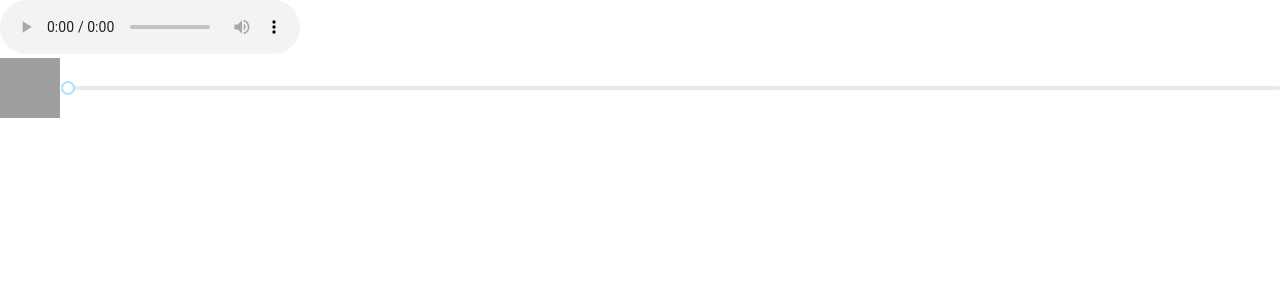
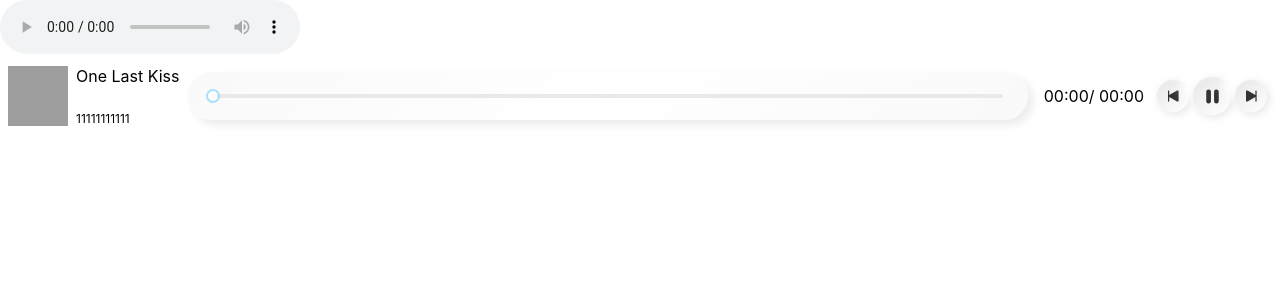
Before and after one commit to tohsaka888/tohsaka888-music-player, a React (Create React App) app: page / in a window 1280 px wide. Shown: the top 300 px of the page. Built offline with nearby package versions, Linux system fonts and the light colour scheme; grey boxes are pictures that could not be loaded.

Commit message:
feat: version1.0

```diff
--- a/package.json
+++ b/package.json
@@ -11,9 +11,11 @@
     "@types/react": "^17.0.20",
     "@types/react-dom": "^17.0.9",
     "@types/styled-components": "^5.1.24",
+    "moment": "^2.29.1",
     "rc-slider": "^10.0.0-alpha.5",
     "react": "^17.0.2",
     "react-dom": "^17.0.2",
+    "react-icons": "^4.3.1",
     "react-scripts": "5.0.0",
     "styled-components": "^5.3.3",
     "typescript": "^4.4.2",
--- a/src/App.tsx
+++ b/src/App.tsx
@@ -6,7 +6,7 @@ import PlayerContext, { PlayerDispatchContext } from "./Context/PlayerContext";
 import MusicPlayer from "./MusicPlayer";
 
 const defaultSrc =
-  "http://m701.music.126.net/20220322210851/94fdca391ce74fdd527ba2e50bde68a6/jdymusic/obj/wo3DlMOGwrbDjj7DisKw/5537344714/ef40/ccc5/5f7d/016d259d584e04f7df47dfbd2a2cc2d9.mp3";
+  "http://m801.music.126.net/20220323124214/903cb242255d2735058e3f4353300b59/jdymusic/obj/wo3DlMOGwrbDjj7DisKw/5537344714/ef40/ccc5/5f7d/016d259d584e04f7df47dfbd2a2cc2d9.mp3";
 
 const initialplayerState: Music = {
   duration: 0,
--- a/src/MusicPlayer.tsx
+++ b/src/MusicPlayer.tsx
@@ -1,8 +1,24 @@
+import moment from "moment";
 import Slider from "rc-slider";
 import React, { MutableRefObject, useContext, useState } from "react";
 import PlayerContext, { PlayerDispatchContext } from "./Context/PlayerContext";
-import { CoverImage, PlayerContainer } from "./styles/index.style";
+import {
+  CoverImage,
+  MusicName,
+  MusicInfoArea,
+  PlayerContainer,
+  TimeInfoArea,
+  Artists,
+  IconArea,
+  NeumorphismButton,
+  SliderContainer,
+} from "./styles/index.style";
 import { Player } from "./types";
+import {
+  BsFillPauseFill,
+  BsFillSkipStartFill,
+  BsFillSkipEndFill,
+} from "react-icons/bs";
 
 const defaultPicUrl = `https://www.esp-4u.com/d/uploads/2021-08-29/bedcafc472655fe2919cc6b20d68bf01.jpeg`;
 
@@ -10,13 +26,15 @@ function MusicPlayer({
   picUrl,
   src,
   audioRef,
+  musicName,
+  artists,
 }: Player & { audioRef: MutableRefObject<HTMLAudioElement | undefined> }) {
   const musicProps = useContext(PlayerContext);
   const playerDispatch = useContext(PlayerDispatchContext);
   const [sliderValue, setSliderValue] = useState<number>(-1);
 
-  const currentTime = musicProps?.currentTime;
-  const duration = musicProps?.duration;
+  const currentTime = musicProps?.currentTime || 0;
+  const duration = musicProps?.duration || 0;
 
   const onAfterChange = (value: number | number[]) => {
     setSliderValue(-1);
@@ -37,6 +55,11 @@ function MusicPlayer({
   return (
     <PlayerContainer>
       <CoverImage src={picUrl || defaultPicUrl} alt={picUrl || defaultPicUrl} />
+      <MusicInfoArea>
+        <MusicName cols={2}>One Last Kiss</MusicName>
+        <Artists cols={1}>11111111111</Artists>
+      </MusicInfoArea>
+      <SliderContainer>
         <Slider
           disabled={!!src}
           value={sliderValue === -1 ? currentTime : sliderValue}
@@ -44,8 +67,26 @@ function MusicPlayer({
           min={0}
           onAfterChange={onAfterChange}
           onChange={onChange}
+          style={{ flex: 1 }}
         />
-
+      </SliderContainer>
+      <TimeInfoArea>
+        {moment((sliderValue === -1 ? currentTime : sliderValue) * 1000).format(
+          "mm:ss"
+        )}
+        / {moment(duration * 1000).format("mm:ss")}
+      </TimeInfoArea>
+      <IconArea>
+        <NeumorphismButton size="small">
+          <BsFillSkipStartFill size={20} color={"#333333"} />
+        </NeumorphismButton>
+        <NeumorphismButton size="default">
+          <BsFillPauseFill size={25} color={"#333333"} />
+        </NeumorphismButton>
+        <NeumorphismButton size="small">
+          <BsFillSkipEndFill size={20} color={"#333333"} />
+        </NeumorphismButton>
+      </IconArea>
     </PlayerContainer>
   );
 }
--- a/src/styles/index.style.ts
+++ b/src/styles/index.style.ts
@@ -5,16 +5,114 @@ export const Flex = styled.div`
   align-items: center;
 `;
 
-export const PlayerContainer = styled(Flex)``;
+const Grid = styled.div`
+  display: grid;
+  align-items: center;
+`;
 
-export const MusicInfoArea = styled(Flex)``;
+export const MultiEllipsis = styled.div<{ cols: number }>`
+  display: -webkit-box;
+  overflow: hidden;
+  -webkit-line-clamp: ${({ cols }) => cols};
+  -webkit-box-orient: vertical;
+  text-overflow: ellipsis;
+  word-break: break-all;
+`;
+
+export const MusicName = styled(MultiEllipsis)`
+  font-size: 1rem;
+  align-self: flex-start;
+`;
+
+export const PlayerContainer = styled(Flex)`
+  height: 60px;
+  padding: 8px;
+  /* color: white; */
+`;
+
+export const MusicInfoArea = styled(Grid)<{ minWidth?: number }>`
+  max-width: 10vw;
+  min-width: ${({ minWidth }) => minWidth || "80px"};
+  margin-right: 8px;
+  flex-direction: column;
+  height: 100%;
+  align-items: flex-start;
+  grid-auto-flow: row;
+  padding: 5px 0px;
+`;
+
+export const MusicInfoContainer = styled(Flex)`
+  border-radius: 5px;
+  background: linear-gradient(145deg, #ffffff, #e6e6e6);
+  box-shadow: 5px 5px 9px #ebebeb, -5px -5px 9px #ffffff;
+`;
+
+export const Artists = styled(MultiEllipsis)`
+  font-size: 12px;
+  align-self: flex-end;
+`;
 
 export const TimeInfoArea = styled(Flex)`
-
-`
+  padding: 0px;
+  font-size: 1rem;
+  margin: 0px 0px 0px 16px;
+`;
 
 export const CoverImage = styled.img`
   width: 60px;
   height: 60px;
   margin-right: 8px;
 `;
+
+export const IconArea = styled(Grid)`
+  width: 120px;
+  margin-left: 8px;
+  grid-auto-flow: column;
+  grid-column-gap: 4px;
+  justify-content: center;
+`;
+
+const showSize = ({
+  size = "default",
+}: {
+  size: "large" | "default" | "small";
+}) => {
+  switch (size) {
+    case "small":
+      return "32px";
+    case "default":
+      return "38px";
+    case "large":
+      return "44px";
+  }
+};
+
+export const NeumorphismButton = styled.button<{
+  size: "large" | "default" | "small";
+}>`
+  display: flex;
+  align-items: center;
+  justify-content: center;
+  border-radius: 50%;
+  background: linear-gradient(145deg, #e6e6e6, #ffffff);
+  box-shadow: 2px 2px 10px #e3e3e3, -11px -11px 10px #ffffff;
+  border: none;
+  width: ${showSize};
+  height: ${showSize};
+  cursor: pointer;
+  :active {
+    border-radius: 50%;
+    background: #ffffff;
+    box-shadow: inset 5px 5px 9px #ebebeb, inset -5px -5px 9px #ffffff;
+    opacity: 0.8;
+  }
+`;
+
+export const SliderContainer = styled(Flex)`
+  height: 80%;
+  border-radius: 60px;
+  background: linear-gradient(145deg, #f9f9f9, #ffffff, #f9f9f9);
+  box-shadow: 5px 5px 9px #ebebeb, -5px -5px 9px #ffffff;
+  flex: 1;
+  padding: 0px 2%;
+`;
```
Also changed, not shown: 1 other file (tests, documents, lock files or other folders). Lines whose indentation alone changed are shown as unchanged.
